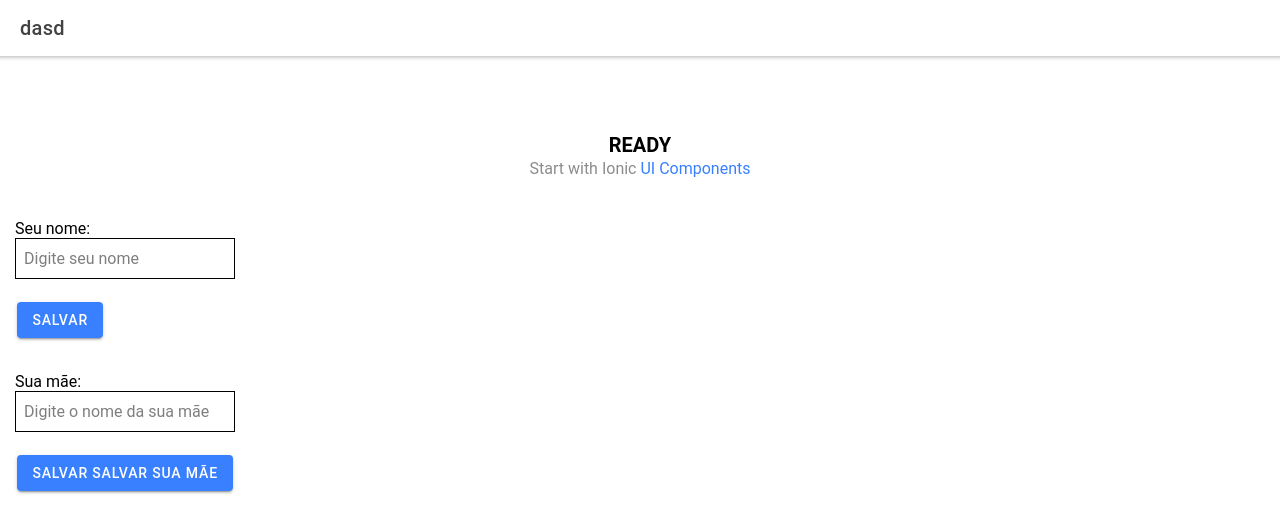
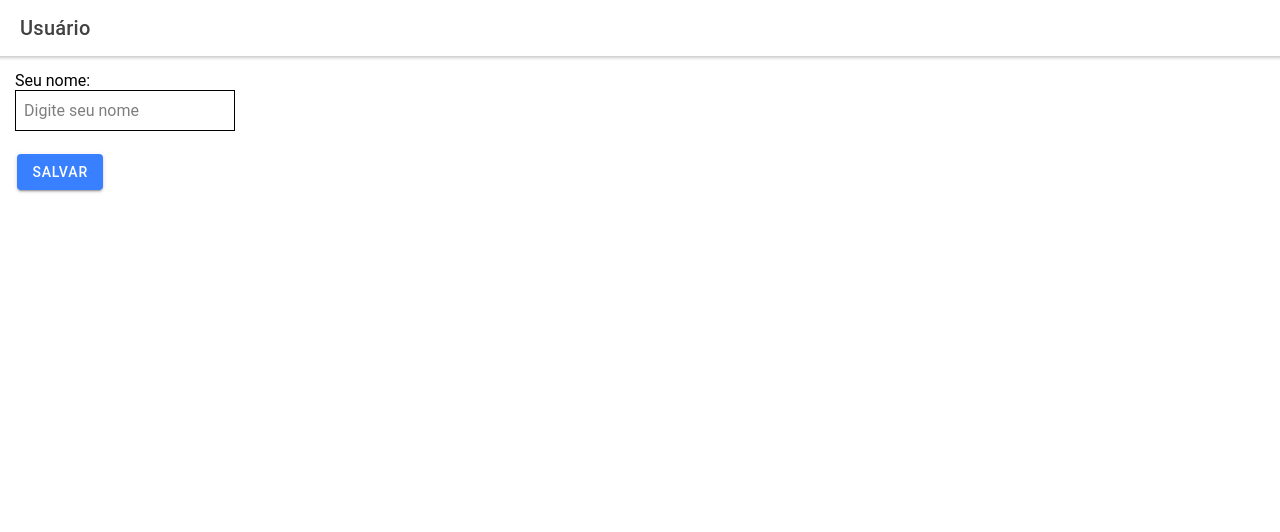
Before and after one commit to LuizSSB/fib-hybrid, a React (Create React App) app: page /home in a window 1280 px wide. Shown: the top 532 px of the page. Built offline with nearby package versions, Linux system fonts and the light colour scheme.

Commit message:
Aula do dia 12/09/2020

```diff
--- /dev/null
+++ b/src/components/NameList.tsx
@@ -0,0 +1,31 @@
+import { IonItem, IonItemOption, IonItemOptions, IonItemSliding, IonList, IonTitle } from '@ionic/react'
+import React, { useState } from 'react'
+
+type NameListProps = {
+    nameList?: string[]
+}
+
+const NameList: React.FC<NameListProps> = ({
+    nameList
+}: NameListProps) => {
+    return (
+        <IonList>
+            {nameList?.map((name) => (
+                <IonItemSliding key={name}>
+                    <IonItem>
+                        <IonTitle>{name}</IonTitle>
+                        <IonItemOptions side="end">
+                            <IonItemOption
+                                onClick={() => alert('E ae mano')}
+                            >
+                                Remover
+                            </IonItemOption>
+                        </IonItemOptions>
+                    </IonItem>
+                </IonItemSliding>
+            ))}
+        </IonList>
+    )
+}
+
+export default NameList
--- /dev/null
+++ b/src/components/NameOrchestrator.tsx
@@ -0,0 +1,25 @@
+import React, { useState } from 'react'
+import NameList from './NameList'
+import NameSetter from './NameSetter'
+
+const NameOrchestrator: React.FC = () => {
+    const [nameList, setNameList] = useState<string[]>([])
+
+    const handleNewName = (name: string) => {
+      const newNameList = [name, ...nameList]
+      setNameList(newNameList)
+    }
+
+    return (
+        <div>
+            <NameSetter
+                label="Seu nome"
+                placeholder="Digite seu nome"
+                onNameSave={handleNewName}
+            />
+            <NameList nameList={nameList} />
+        </div>
+    )
+}
+
+export default NameOrchestrator
--- a/src/components/NameSetter.tsx
+++ b/src/components/NameSetter.tsx
@@ -1,10 +1,11 @@
-import React, { useState } from 'react'
-import { IonInput, IonButton } from '@ionic/react'
+import React, { useRef, useState } from 'react'
+import { IonInput, IonButton, IonAlert } from '@ionic/react'
 
 export type NameSetterProps = {
   label: string
   placeholder: string
   buttonTitle?: string
+  onNameSave: (name: string) => void
 }
 
 function isValid(name: string): boolean {
@@ -27,10 +28,33 @@ function useValidName(
 }
 
 const NameSetter: React.FC<NameSetterProps> = ({
-  label, placeholder, buttonTitle
+  label, placeholder, buttonTitle, onNameSave
 }: NameSetterProps) => {
     const [name, setName, isValid] = useValidName(['luiz', 'fulano', 'ciclano'])
     console.log(name, isValid)
+    const [isNameEmptyAlertOpen, setNameEmptyAlertOpen] = useState(false)
+
+    const inputRef = useRef<HTMLIonInputElement>(null)
+
+    // const value: string | number | undefined = ''
+    // if (value !== undefined) {
+    //   console.log('value is defined')
+    // }
+
+    // var a: NameSetterClass//.. =
+    // typeof a === 'object' // true
+
+    const handleClick = () => {
+      if (!name?.trim()) {
+        setNameEmptyAlertOpen(true)
+        return
+      }
+
+      onNameSave(name)
+      setName('')
+
+      inputRef.current?.setFocus()
+    }
 
     return (
       <div style={{
@@ -40,16 +64,32 @@ const NameSetter: React.FC<NameSetterProps> = ({
         <label htmlFor="edit_name">{label}: {name}</label>
         <br />
         <IonInput
+          ref={inputRef}
           type="text"
           id="edit_name"
           style={{ border: 'solid 1px black' }}
           placeholder={placeholder}
+          value={name}
           onIonChange={(e) => setName(e.detail.value ?? '')}
          />
         <br />
-        <IonButton onClick={() => alert('Seu nome é ' + name)}>
+        <IonButton onClick={handleClick}>
           Salvar {buttonTitle}
         </IonButton>
+        <IonAlert
+          isOpen={isNameEmptyAlertOpen}
+          onDidDismiss={() => setNameEmptyAlertOpen(false)}
+          header="Erro"
+          subHeader="subtitulo"
+          message={'<div height=123>nome<br />\n\n\n\nvazio</div>'}
+          buttons={[
+            "Fechar",
+            {
+              text: "Voltar para o campo",
+              handler: () => inputRef.current!.setFocus()
+            }
+          ]}
+        />
       </div>
     )
 }
--- a/src/pages/Home.tsx
+++ b/src/pages/Home.tsx
@@ -3,26 +3,19 @@ import React from 'react';
 import ExploreContainer from '../components/ExploreContainer';
 import './Home.css';
 import NameSetter from '../components/NameSetter';
+import NameList from '../components/NameList';
+import NameOrchestrator from '../components/NameOrchestrator';
 
 const Home: React.FC = () => {
   return (
     <IonPage>
       <IonHeader>
         <IonToolbar>
-          <IonTitle>dasd</IonTitle>
+          <IonTitle>Usuário</IonTitle>
         </IonToolbar>
       </IonHeader>
       <IonContent>
-        <ExploreContainer />
-        <NameSetter
-          label="Seu nome"
-          placeholder="Digite seu nome"
-        />
-        <NameSetter
-          label="Sua mãe"
-          placeholder="Digite o nome da sua mãe"
-          buttonTitle="Salvar sua mãe"
-        />
+        <NameOrchestrator />
       </IonContent>
     </IonPage>
   );
```
